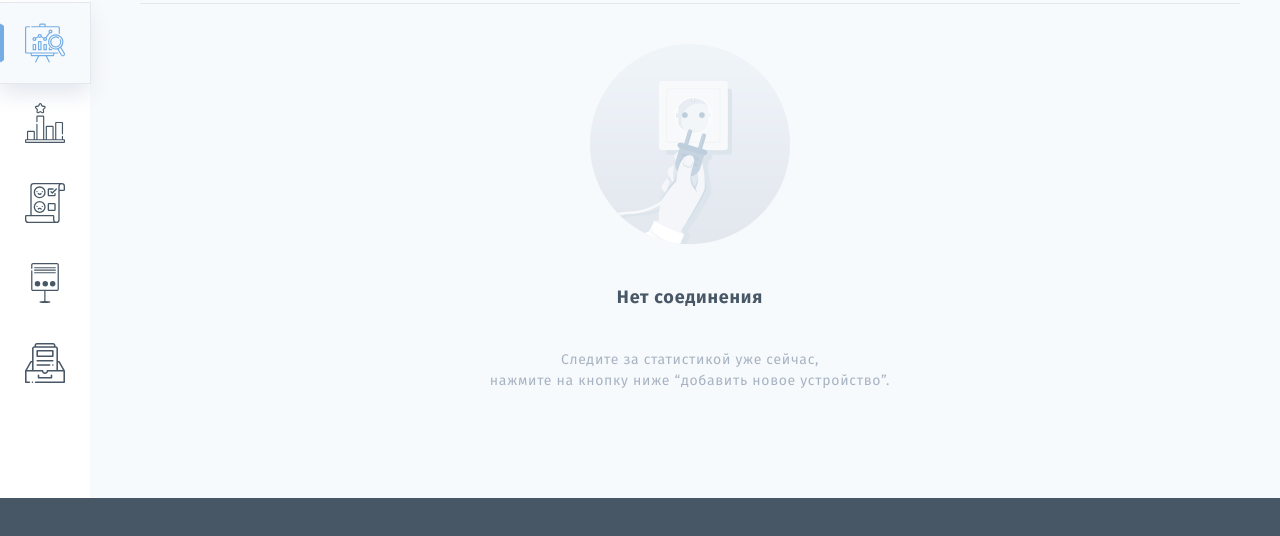
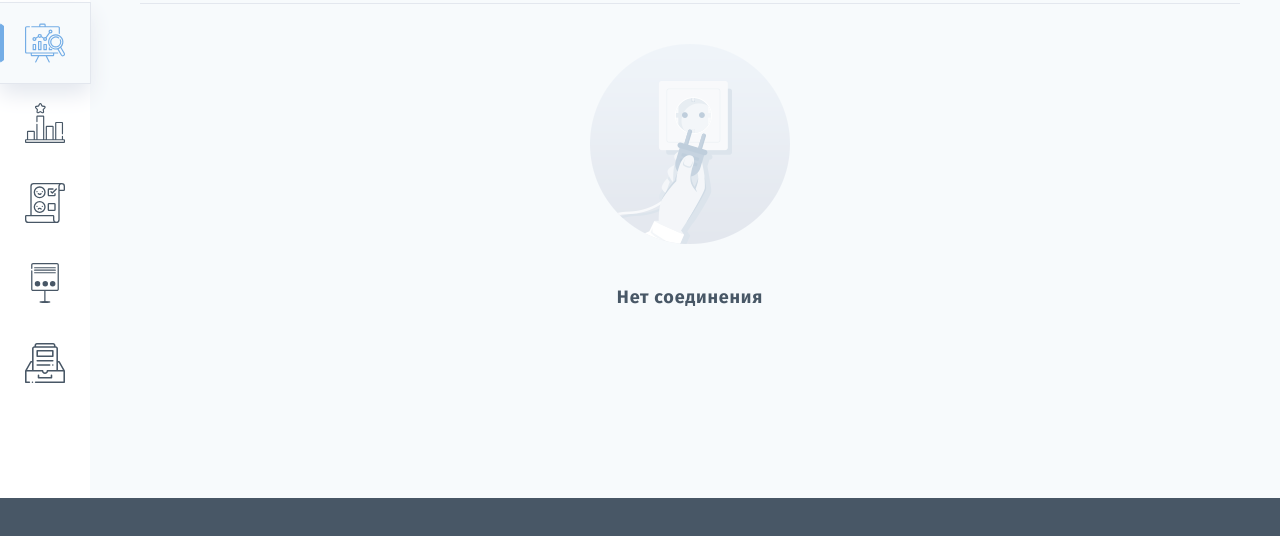
Before and after one commit to karachevtsev/liketo, a plain HTML site: page statistics-connection.html in a window 1280 px wide. Shown: the part 182-718 px from the top of the page. Drawn offline with nearby package versions, Linux system fonts and the light colour scheme.

Commit message:
Update statistics-connection.html

```diff
--- a/statistics-connection.html
+++ b/statistics-connection.html
@@ -223,7 +223,6 @@
                     <div class="statistics-start">
                       <div class="statistics-start__container">
                         <h2 class="statistics-start__title statistics-start__title--connection">Нет соединения</h2>
-                        <p class="statistics-start__text mb-0">Следите за статистикой уже сейчас,<br>нажмите на кнопку ниже “добавить новое устройство”.</p>
                       </div>
                     </div>
                   </div>
```
